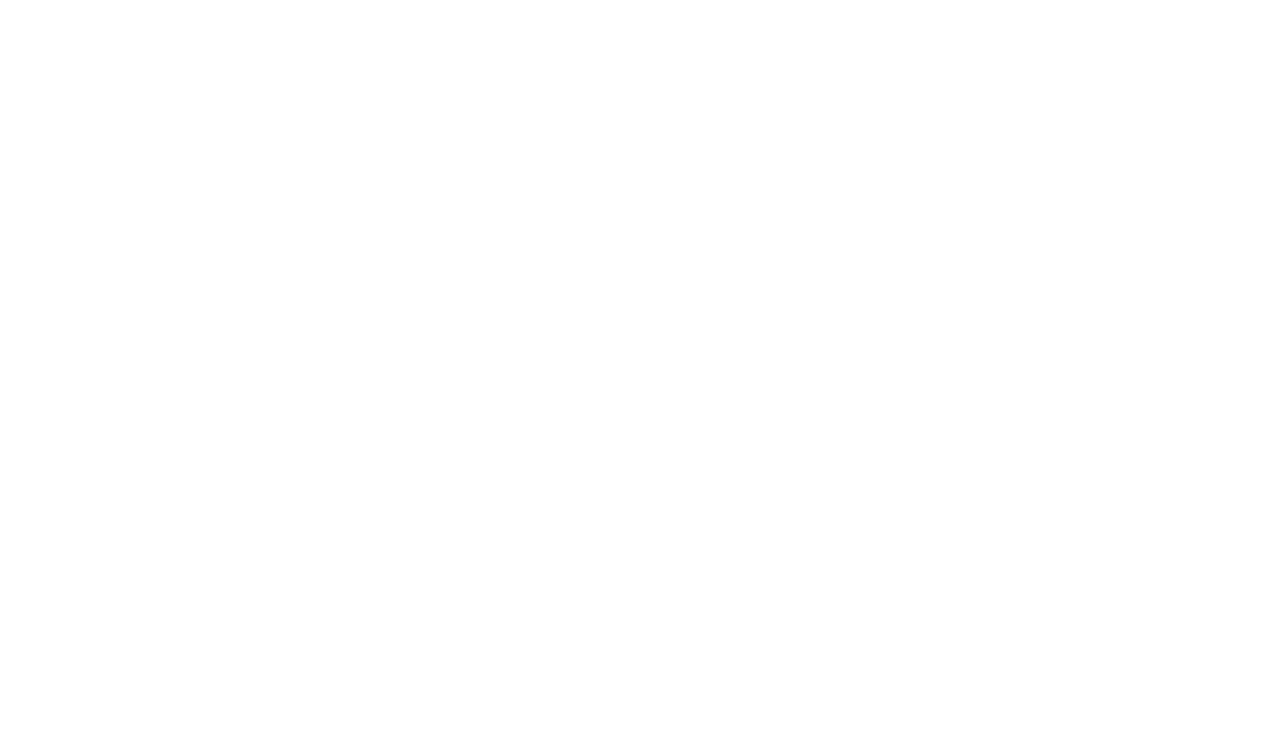
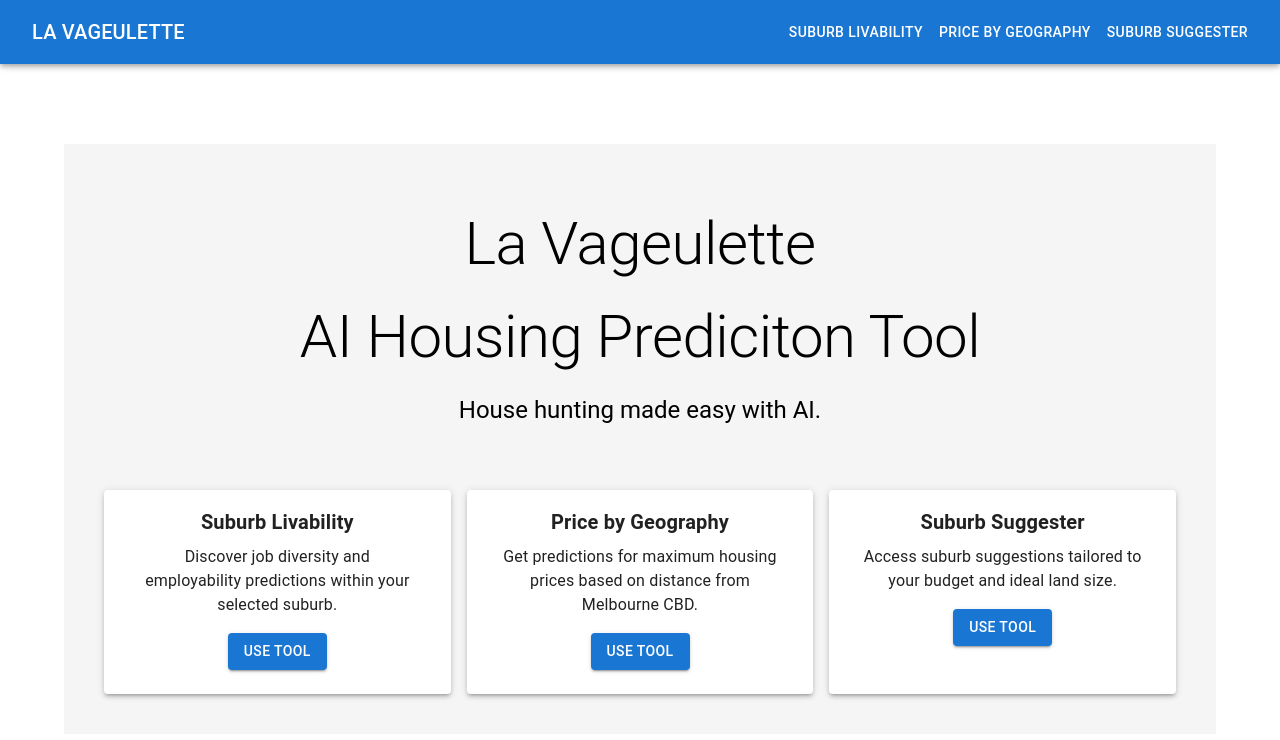
Before and after one commit to Fenny-Huy/HousingPrediction, a React (Create React App) app in the folder frontend/: page / in a window 1280 px wide. Before the commit this address had no page. Shown: the top 740 px of the page. Built offline with nearby package versions, Linux system fonts and the light colour scheme.

Commit message:
update from Maddy's
change the maximum price to not show the chart when inappropriate value
add home and header

```diff
--- a/frontend/src/App.js
+++ b/frontend/src/App.js
@@ -1,7 +1,10 @@
 // src/App.js
 import React from 'react';
 import { BrowserRouter as Router, Routes, Route } from 'react-router-dom';
+import {Container} from '@mui/material';
 
+import Header from './components/Header';
+import Home from './Pages/Home'; // New Home page
 import Liveable from './Pages/Liveable'; // New Liveable page
 import MaximumPrice from './Pages/MaximumPrice'; // New MaximumPrice page
 import "./App.css";
@@ -10,14 +13,15 @@
 function App() {
   return (
     <Router>
-
-    <Routes>
-
-        <Route path="/liveable" element={<Liveable />} /> {/* Route for the Liveable page */}
-        <Route path="/maximum-price" element={<MaximumPrice />} /> {/* Route for the Maximum Price page */}
-        <Route path="/suburb-model" element={<SuburbModel />} /> {/* Route for the Suburb Model page */}
-    </Routes>
-
+      <Header />
+      <Container sx={{ marginTop: 18}}> {/* no header overlap */}
+        <Routes>
+            <Route path="/" element={<Home />} /> {/* Root URL is Home Page */}
+            <Route path="/liveable" element={<Liveable />} /> {/* Route for the Liveable page */}
+            <Route path="/maximum-price" element={<MaximumPrice />} /> {/* Route for the Maximum Price page */}
+            <Route path="/suburb-model" element={<SuburbModel />} /> {/* Route for the Suburb Model page */}
+        </Routes>
+      </Container>
 
 
 
--- /dev/null
+++ b/frontend/src/Pages/Home.js
@@ -0,0 +1,96 @@
+import { Link } from 'react-router-dom';
+import {Paper, Typography, Container, Box, Button} from '@mui/material';
+
+
+function Home() {
+
+    const infoPanelData = [
+        {
+            title: 'Suburb Livability',
+            content: 'Discover job diversity and employability predictions within your selected suburb.',
+            link: '/liveable',
+        },
+        {
+            title: 'Price by Geography',
+            content: 'Get predictions for maximum housing prices based on distance from Melbourne CBD.',
+            link: '/maximum-price',
+        },
+        {
+            title: 'Suburb Suggester',
+            content: 'Access suburb suggestions tailored to your budget and ideal land size.',
+            link: '/suburb-model',
+        },
+    ];
+
+    return (
+
+        <Box sx={{
+            display: 'flex',
+            flexDirection: 'column',
+            alignItems: 'center',
+            padding: 4,
+            marginBottom: 6,
+            height: 'auto',
+            backgroundColor: '#f5f5f5',
+        }}>
+            <Container component="main" sx={{ marginTop: 4, marginBottom: 2, textAlign: "center"}}>
+                <Typography variant="h2" component="h1" gutterBottom>
+                    La Vageulette
+                </Typography>
+                <Typography variant="h2" component="h1" gutterBottom>
+                    AI Housing Prediciton Tool
+                </Typography>
+                <Typography variant="h5" component="h2" gutterBottom>
+                    House hunting made easy with AI.
+                </Typography>
+            </Container>
+            {/* Option Panels*/}
+            <Box
+                sx={{
+                    display: 'flex',
+                    justifyContent: 'space-between',
+                    marginTop: 4,
+                    width: '100%',
+                    maxWidth: '1200px',
+                }}
+            >
+                {infoPanelData.map((panel, index) => (
+                    <Paper
+                        key={index} // use index as key
+
+                        // styling for panels
+                        sx={{
+                            flex: 1,
+                            margin: 1,
+                            paddingTop: 2,
+                            paddingBottom: 3,
+                            paddingLeft: 4,
+                            paddingRight: 4,
+                            textAlign: 'center',
+                            backgroundColor: '#fff',
+                            boxShadow: 3,
+                        }}
+                    >
+                        <Typography variant="h6" component="h2" gutterBottom sx={{ fontWeight: 'bold' }}>
+                            {panel.title}
+                        </Typography>
+                        <Typography variant="body1">
+                            {panel.content}
+                        </Typography>
+                        <Button
+                            variant="contained"
+                            color="primary"
+                            component={Link}
+                            to={panel.link} // link to specific service's page
+                            sx={{ marginTop: 2 }} // spacing
+                        >
+                            Use Tool
+                        </Button>
+                    </Paper>
+                ))}
+            </Box>
+        </Box>
+    );
+}
+
+export default Home;
--- /dev/null
+++ b/frontend/src/components/Header.js
@@ -0,0 +1,28 @@
+import React from 'react';
+import { AppBar, Toolbar, Typography, Button } from '@mui/material';
+import { Link } from 'react-router-dom';
+
+function Header() {
+    return (
+        <AppBar position="fixed">
+            <Toolbar>
+                <Button color="inherit" component={Link} to="/" sx={{ marginRight: "auto" }} >
+                    <Typography variant="h6">
+                        La Vageulette
+                    </Typography>
+                </Button>
+                <Button color="inherit" component={Link} to="/liveable">
+                    Suburb Livability
+                </Button>
+                <Button color="inherit" component={Link} to="/maximum-price">
+                    Price by Geography
+                </Button>
+                <Button color="inherit" component={Link} to="/suburb-model">
+                    Suburb Suggester
+                </Button>
+            </Toolbar>
+        </AppBar>
+    );
+}
+
+export default Header;
--- a/frontend/src/components/MaximumPriceChart.js
+++ b/frontend/src/components/MaximumPriceChart.js
@@ -7,7 +7,7 @@
   // Prepare combined data for charting.
   const combinedData = [
     ...maxPriceData,
-    ...(predictedPoint ? predictedPoint : [])
+    ...(predictedPoint ? predictedPoint : [{"Distance": 0, "Price":0}])
   ].sort((a, b) => parseFloat(a.Distance) - parseFloat(b.Distance));
 
   // Add color property to each point for visualization purposes.
@@ -23,8 +23,12 @@
   };
 
   return (
+    <>
+      {predictedPoint[0].Price !=0 && (
         <div className="chart2-container">
           <div className='chart'>
+
+
             {/* Line Chart for Curve Data */}
             <LineChart width={600} height={400} data={curveData} margin={{ top: 20, right: 30, left: 20, bottom: 5 }}>
               <XAxis dataKey="Distance" tickFormatter={formatXAxis}/>
@@ -59,6 +63,9 @@
           </div>
 
         </div>
+      ) }
+    </>
+
   );
 }
 
--- a/frontend/src/components/MaximumPriceForm.js
+++ b/frontend/src/components/MaximumPriceForm.js
@@ -14,7 +14,7 @@
     <form onSubmit={handleSubmit}>
       <TextField
         fullWidth
-        label="Enter Distance"
+        label="Enter Distance from CBD"
         type="number"
         value={distance}
         onChange={(e) => setDistance(e.target.value)}
--- a/frontend/src/components/MaximumPriceResult.js
+++ b/frontend/src/components/MaximumPriceResult.js
@@ -5,7 +5,7 @@
 function MaximumPriceResult({ predictedPrice, error }) {
   return (
     <>
-      {predictedPrice !== null && (
+      {predictedPrice !== null && predictedPrice > 0 && (
         <Typography variant="h5" gutterBottom sx={{
             color: 'green', // Change color as needed
             fontWeight: 'bold', // Make it bold
@@ -16,6 +16,20 @@
           Predicted Price: ${predictedPrice}
         </Typography>
       )}
+
+      {predictedPrice !== null && predictedPrice == 0 && (
+        <Typography variant="h5" gutterBottom sx={{
+            color: 'green', // Change color as needed
+            fontWeight: 'bold', // Make it bold
+            fontSize: '1.5rem', // Adjust font size
+            marginTop: '20px', // Add some space above
+            textAlign: 'center' // Center the text
+          }}  className='predicted-price'>
+          Please enter a distance between 0 and 50
+        </Typography>
+      )}
+
+
       {error && (
         <Typography color="error" sx={{ mt: 2 }}>
           {error}
--- a/frontend/src/components/SuburbModelForm.js
+++ b/frontend/src/components/SuburbModelForm.js
@@ -11,7 +11,7 @@
           <TextField
             fullWidth
             type="number"
-            label="Land Size"
+            label="Land Size (m^2)"
             variant="outlined"
             value={landSize}
             onChange={(e) => setLandSize(e.target.value)}
```
Lines whose indentation alone changed are shown as unchanged.
